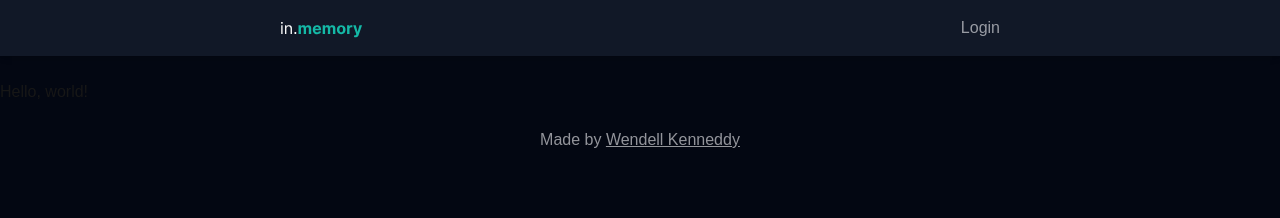
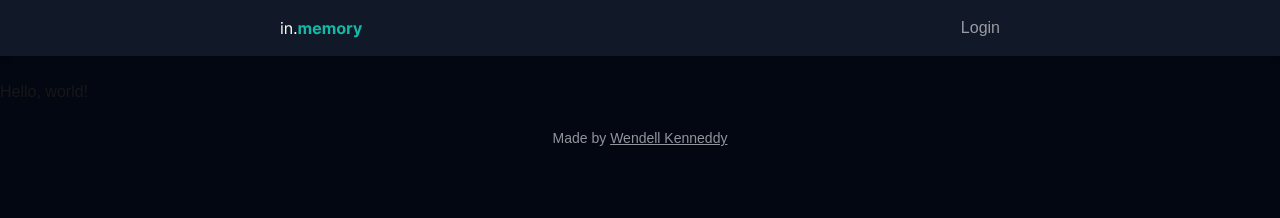
Before and after one commit to wendell-kenneddy/in-memory, a Next.js app: page / in a window 1280 px wide. Shown: the top 218 px of the page. Built offline with nearby package versions, Linux system fonts and the light colour scheme.

Commit message:
feat(components/footer): add margin bottom

```diff
--- a/src/app/components/footer.tsx
+++ b/src/app/components/footer.tsx
@@ -2,7 +2,7 @@ import Link from "next/link";
 
 export function Footer() {
   return (
-    <footer className="w-11/12 max-w-[720px] mx-auto flex items-ceter justify-center text-gray-100/60">
+    <footer className="w-11/12 max-w-[720px] mb-6 text-sm mx-auto flex items-ceter justify-center text-gray-100/60">
       <span>
         Made by{" "}
         <Link
```
